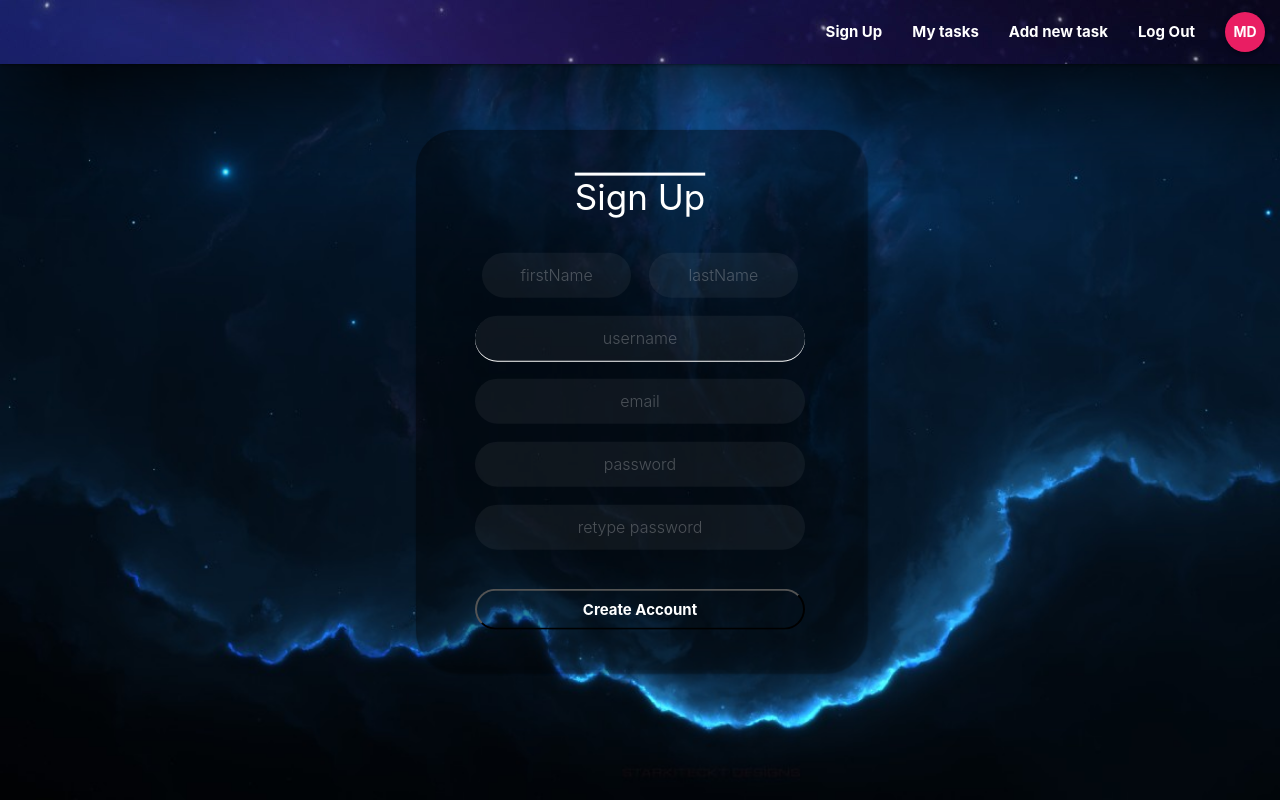
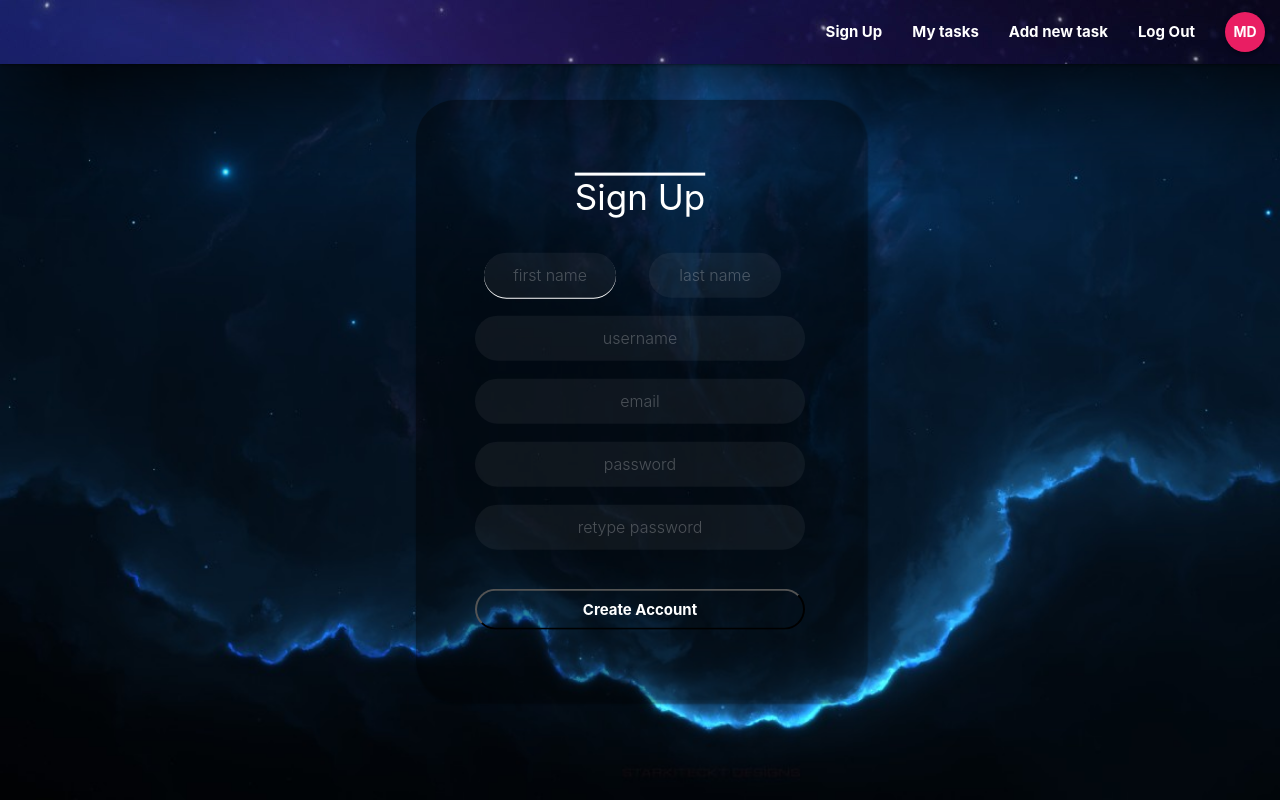
Before and after one commit to MD1010/reactToDo, a React (Create React App) app in the folder react-to-do/: page /SignUp in a window 1280 px wide. Built offline with nearby package versions, Linux system fonts and the light colour scheme.

Commit message:
first name and last name dont look good plus validates are messy place the logic into functions

```diff
--- a/react-to-do/src/components/Authentication/SignUp.js
+++ b/react-to-do/src/components/Authentication/SignUp.js
@@ -26,7 +26,7 @@ class SignUp extends Component {
         }
     }
     componentDidMount(){
-        $("#userName").focus();
+        $("#firstName").focus();
     }
 
     submitForm = (event) => {
@@ -66,7 +66,7 @@ class SignUp extends Component {
                     }
                 })
 
-                $("#userName").focus();
+                $("#firstName").focus();
             }
 
             else
@@ -77,24 +77,34 @@ class SignUp extends Component {
 
     validateFormFields = async () =>
     {
-        let { userName, password, email, retypedPassword } = this.state
+        let { userName, firstName, lastName, password, email, retypedPassword } = this.state
         let valid = true
+        let firstNameErrorMessage = firstName.trim() ? "" : "required field"
+        let lastNameErrorMessage = lastName.trim() ? "" : "required field"
+        let userErrorMessage = userName.trim() ? "" : "required field"
+        let passwordErrorMessage = password.trim() ? "" : "required field"
+        let emailErrorMessage = email.trim() ? "" : "required field"
+        let retypedPasswordMessage = retypedPassword.trim() ? "" : "required field"
         const spaceRegex = RegExp(/\s/)
         const passwordRegex = RegExp(/^.{4,8}$/)
         const emailRegex = RegExp(
         /^[a-zA-Z0-9.!#$%&’*+/=?^_`{|}~-]+@[a-zA-Z0-9-]+(?:\.[a-zA-Z0-9-]+)*$/
         );
-            let userErrorMessage = userName.trim().length >= 4 ? "": "userName has to be at least 4 characters"
+        if(userErrorMessage === "")
+        userErrorMessage = userName.trim().length >= 4 ? "": "userName has to be at least 4 characters"
         if(userErrorMessage === "")
         userErrorMessage = spaceRegex.test(userName) ? "username cannot have whitespaces" : ""
-            let passwordErrorMessage = passwordRegex.test(password) ? "": "password has to be between 4 and 8 characters"
-            let emailErrorMessage = emailRegex.test(email) ? "" : "Invalid Email address"
-            let retypedPasswordMessage = ""
+        if(passwordErrorMessage === "")
+        passwordErrorMessage = passwordRegex.test(password) ? "": "password has to be between 4 and 8 characters"
+        if(emailErrorMessage === "")
+        emailErrorMessage = emailRegex.test(email) ? "" : "Invalid Email address"
         if(passwordErrorMessage.length === 0 && retypedPassword) {
             retypedPasswordMessage = password == retypedPassword ? "" : "passwords don't match"
         }
         await this.setState({
         formErrors : {
+            firstName : firstNameErrorMessage,
+            lastName : lastNameErrorMessage,
             userName : userErrorMessage,
             email : emailErrorMessage,
             password : passwordErrorMessage,
@@ -126,8 +136,14 @@ class SignUp extends Component {
                     <div className="title">Sign Up</div>
 
                     <div className="fullName">
-                        <input className="firstName field" spellCheck="false" autoComplete="off" placeholder="firstName" type="text" id="firstName" value={this.state.firstName} onChange={this.handleChange} maxLength="13"></input>
-                        <input className="lastName field" spellCheck="false" autoComplete="off"  placeholder="lastName" type="text" id="lastName" value={this.state.lastName} onChange={this.handleChange} maxLength="13"></input>
+                        <div className="firstNameDiv">
+                            <input className="firstName field" spellCheck="false" autoComplete="off" id="firstName" className={formErrors.userName.length > 0 ? "error" : "input-bar"}  placeholder="first name" type="text" id="firstName" value={this.state.firstName} onChange={this.handleChange} maxLength="13"></input>
+                            <label className="error-label">{formErrors.firstName}</label>
+                        </div>
+                        <div className="lastNameDiv">
+                            <input className="lastName field" spellCheck="false" autoComplete="off" id="lastName" className={formErrors.userName.length > 0 ? "error" : "input-bar"}  placeholder="last name" type="text" id="lastName" value={this.state.lastName} onChange={this.handleChange} maxLength="13"></input>
+                            <label className="error-label">{formErrors.lastName}</label>
+                        </div>
                     </div>
 
                     <input className="username field" spellCheck="false" autoComplete="off" className={formErrors.userName.length > 0 ? "error" : "input-bar"}  placeholder="username" type="text" id="userName" value={this.state.userName} onChange={this.handleChange} maxLength="13"></input>
--- a/react-to-do/src/styles/login.css
+++ b/react-to-do/src/styles/login.css
@@ -43,7 +43,7 @@ body{
 }
 
 .transparent-bg.sign-up{
-    height: 540px;
+    height: 600px;
 }
 .transparent-bg.sign-in{
     height: 380px;
@@ -63,12 +63,14 @@ div.title{
 
 .fullName
 {
-    display: flex;
+    display: inline-flex;
     flex-direction: row;
-    width: 81%;
-    /* align-self: center; */
+    width: 80%;
 }
 
+.firstNameDiv, .lastNameDiv{
+    width: 50%;
+}
 input{
     text-align: center;
     color: white;
```
Lines whose indentation alone changed are shown as unchanged.
